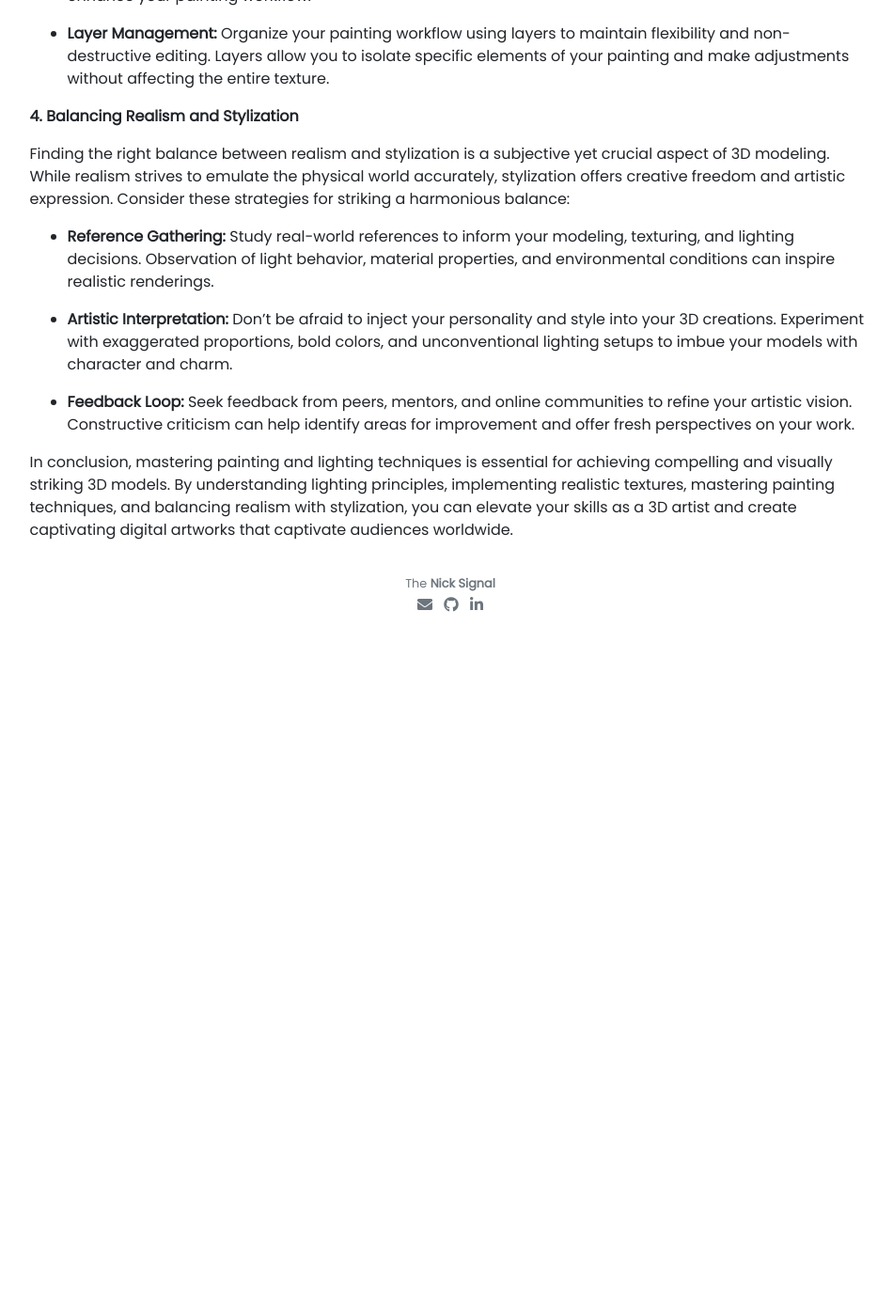
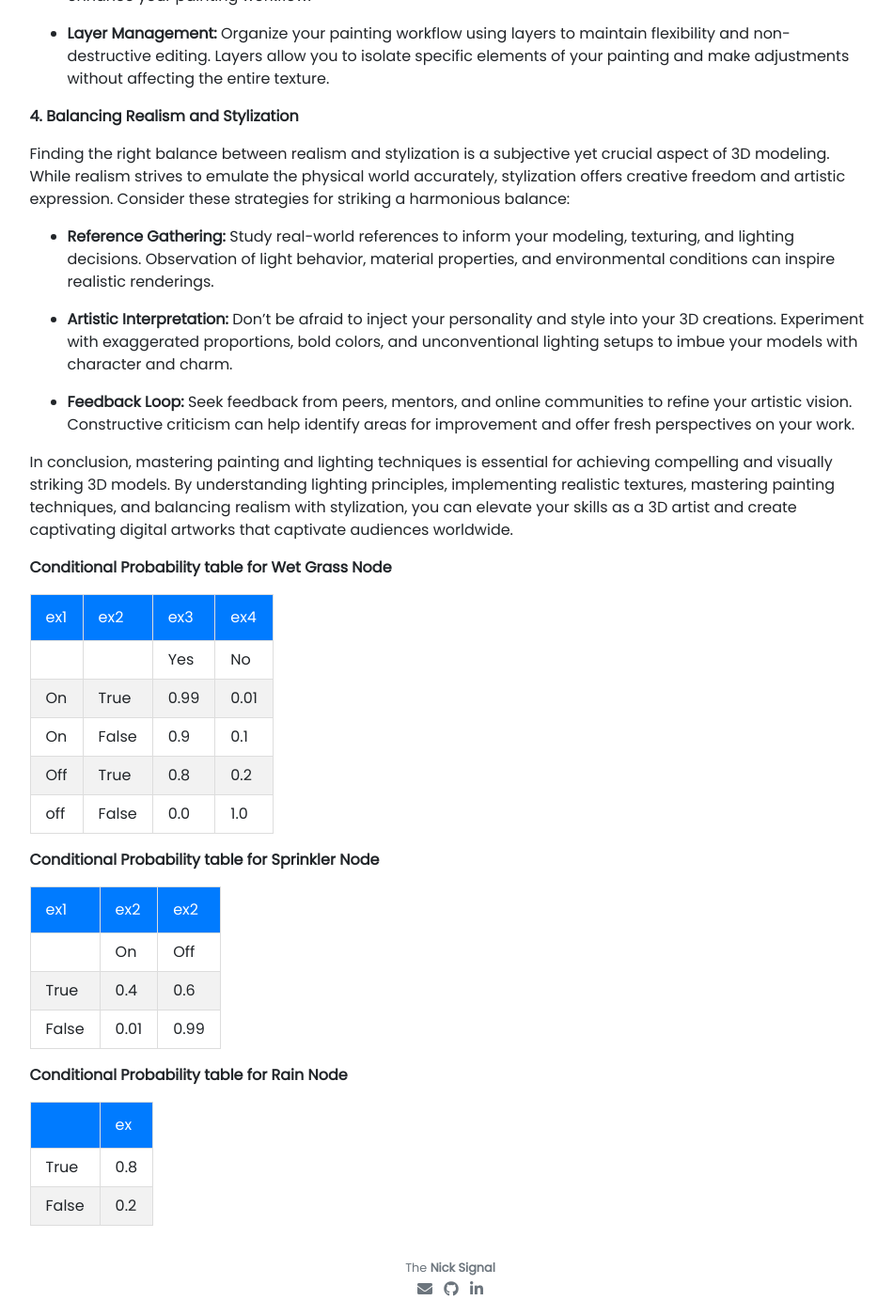
Before and after one commit to Seerow0/-MK-II-Nicholas-J-Website-, a Jekyll site: the page built from _posts/2024-05-12-Technique-Tips.md, in a window 1280 px wide and 1400 px high, scrolled down 1447 px. Shown: the whole window at 94% size, without its empty margins (161-1111 px from the left). Built offline with Jekyll 4.4.1, drawn with Linux system fonts in a browser that asks for light colours; nearby versions of some CDN libraries; our own code applies the rules of GitHub Pages for plain Markdown files; a script that is not in the unit is left out; before the commit the page ends 2119 px from its top, so only the background shows below that; some of the changed text lies outside the part shown.

Commit message:
Update 2024-05-12-Technique-Tips.md

```diff
--- a/_posts/2024-05-12-Technique-Tips.md
+++ b/_posts/2024-05-12-Technique-Tips.md
@@ -53,3 +53,28 @@ Finding the right balance between realism and stylization is a subjective yet cr
 - **Feedback Loop:** Seek feedback from peers, mentors, and online communities to refine your artistic vision. Constructive criticism can help identify areas for improvement and offer fresh perspectives on your work.
 
 In conclusion, mastering painting and lighting techniques is essential for achieving compelling and visually striking 3D models. By understanding lighting principles, implementing realistic textures, mastering painting techniques, and balancing realism with stylization, you can elevate your skills as a 3D artist and create captivating digital artworks that captivate audiences worldwide.
+
+**Conditional Probability table for Wet Grass Node**
+
+| ex1 | ex2  | ex3 | ex4|
+|-----------|-------|----------------| ---------------|
+|  |   | Yes                           | No   |
+| On        | True  | 0.99                          | 0.01 |
+| On        | False | 0.9                           | 0.1  |
+| Off       | True  | 0.8                           | 0.2  |
+| off       | False | 0.0                           | 1.0  |
+
+**Conditional Probability table for Sprinkler Node**
+
+| ex1    | ex2 | ex2 |
+|-------|-----------|--------------------|
+|   | On                            | Off  |
+| True  | 0.4                           | 0.6  |
+| False | 0.01                          | 0.99 |
+
+**Conditional Probability table for Rain Node**
+
+|    | ex |
+|-------|------|
+| True  | 0.8  |
+| False | 0.2  |
```
